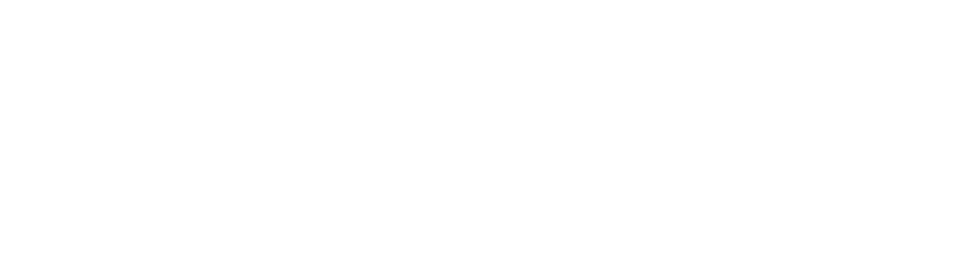
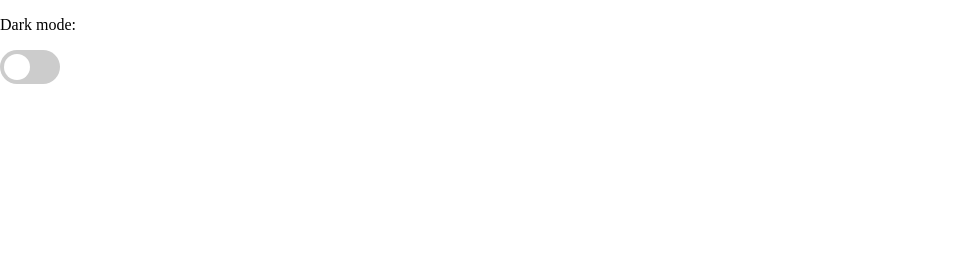
Before and after one commit to Rei0003/Digital-clock, a plain HTML site: page index.html in a window 1280 px wide. Shown: the top 267 px of the page, without its empty margins (0-966 px from the left). Drawn offline with Linux system fonts and the light colour scheme.

Commit message:
Update index.html

```diff
--- a/index.html
+++ b/index.html
@@ -7,7 +7,13 @@
   <link rel="stylesheet" href="style.css">
 </head>
 <body>
-
+  <div id="dark_mode">
+    <p>Dark mode: </p>
+    <label class="switch">
+      <input id="dark" type="checkbox" onchange="mode()">
+      <span class="slider round"></span>
+    </label>
+  </div>
   <div id="clock_container">
     <div id="clock">00:00:00</div>
     <div id="date">00.00.0000</div>
```
